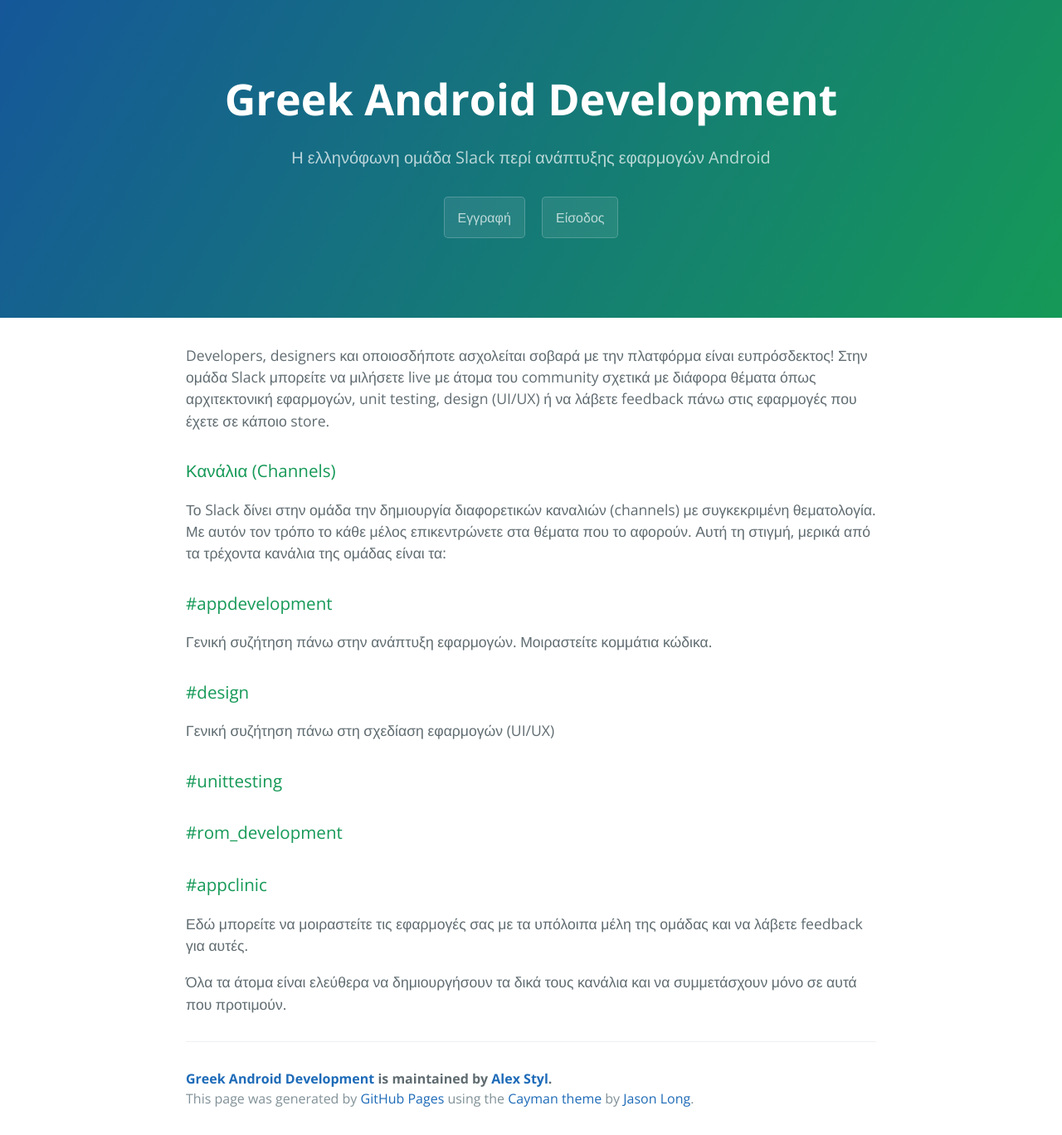
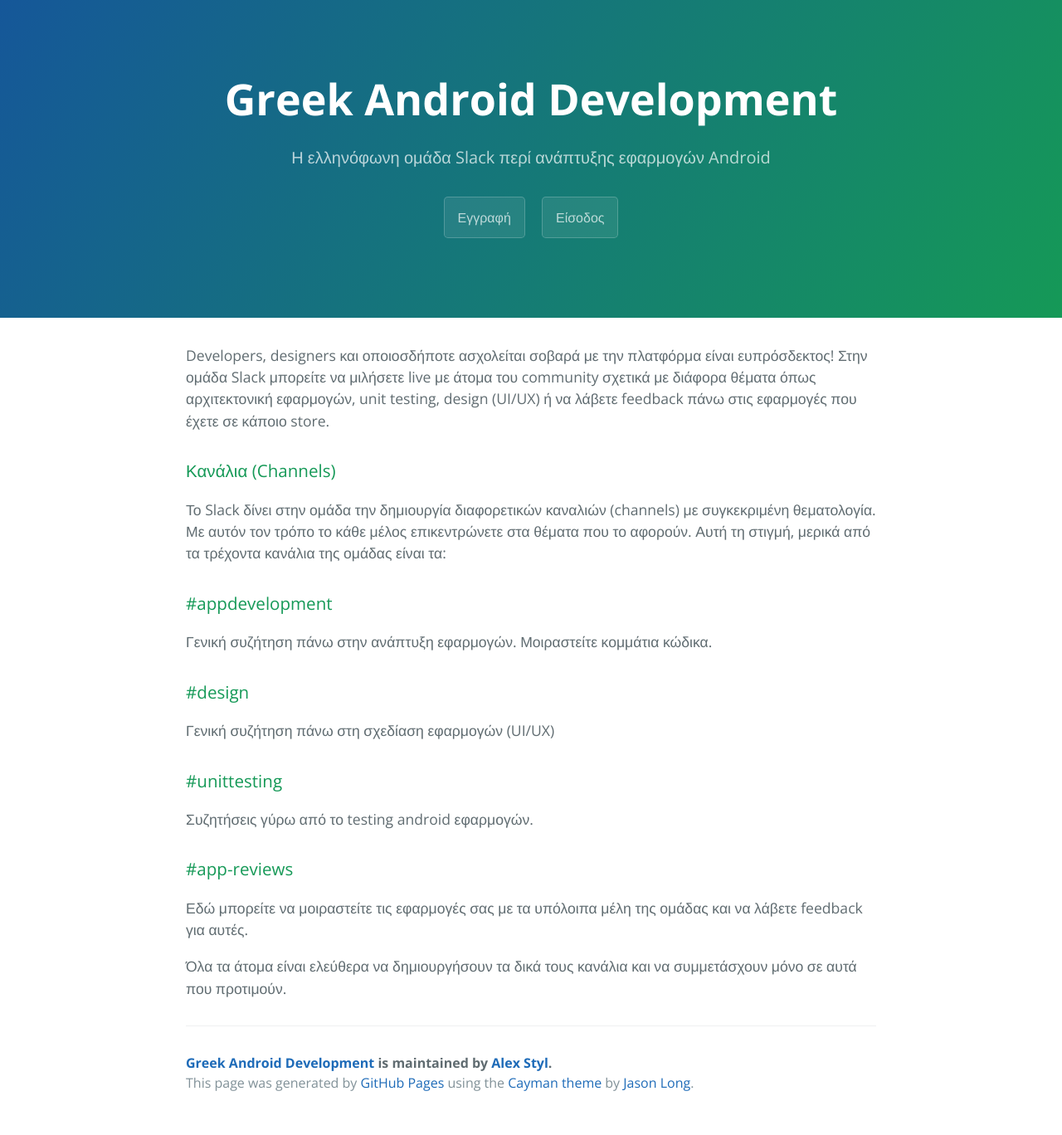
Before and after one commit to androiddevs-gr/androiddevs-gr.github.io, a Jekyll site: the page built from _posts/2016-04-26-main.markdown, in a window 1280 px wide. Shown: the whole page at 83% size. Built offline with Jekyll 4.4.1, drawn with Linux system fonts in a browser that asks for light colours; Markdown is read by kramdown in place of the engine named in the settings.

Commit message:
Update 2016-04-26-main.markdown

```diff
--- a/_posts/2016-04-26-main.markdown
+++ b/_posts/2016-04-26-main.markdown
@@ -21,9 +21,9 @@
 Γενική συζήτηση πάνω στη σχεδίαση εφαρμογών (UI/UX)
 
 <h3>#unittesting</h3>
-<h3>#rom_development</h3>
+Συζητήσεις γύρω από το testing android εφαρμογών.
 
-<h3>#appclinic</h3>
+<h3>#app-reviews</h3>
 Εδώ μπορείτε να μοιραστείτε τις εφαρμογές σας με τα υπόλοιπα μέλη της ομάδας και να λάβετε feedback για αυτές.
 
 
```
